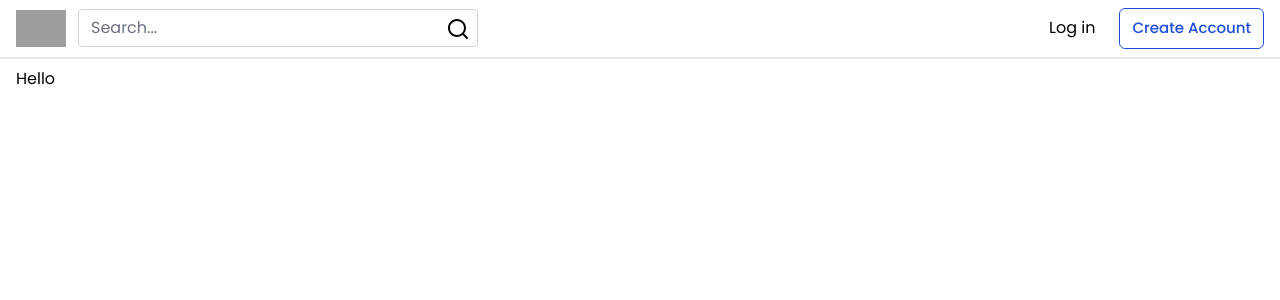
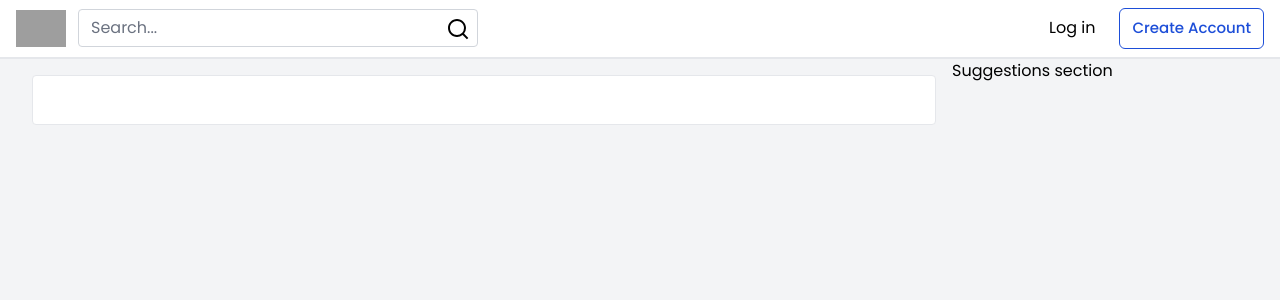
Before and after one commit to coderboy-raiyan/Devto-2.0, a Next.js app: page /createPost in a window 1280 px wide. Shown: the top 300 px of the page. Built offline with nearby package versions, Linux system fonts and the light colour scheme; no server answers; grey boxes are pictures that could not be loaded.

Commit message:
half of create post UI done

```diff
--- a/package.json
+++ b/package.json
@@ -11,6 +11,8 @@
     "@reduxjs/toolkit": "^1.7.1",
     "@tailwindcss/forms": "^0.4.0",
     "axios": "^0.25.0",
+    "draft-js": "^0.11.7",
+    "draftjs-to-html": "^0.9.1",
     "firebase": "^9.6.5",
     "moment": "^2.29.1",
     "moment-timezone": "^0.5.34",
@@ -21,6 +23,8 @@
     "prettier-plugin-tailwindcss": "^0.1.7",
     "react": "17.0.2",
     "react-dom": "17.0.2",
+    "react-draft-wysiwyg": "^1.14.7",
+    "react-html-parser": "^2.0.2",
     "react-icons": "^4.3.1",
     "react-moment": "^1.1.1",
     "react-redux": "^7.2.6"
--- a/pages/createPost/index.js
+++ b/pages/createPost/index.js
@@ -16,8 +16,24 @@ const CreatePost = () => {
         <Header />
       </header>
 
-      <section onClick={() => dispatch(setIsOpen(false))}>
-        <h1 className="p-4 pt-2">Hello</h1>
+      <section
+        className="min-h-screen  bg-gray-100"
+        onClick={() => dispatch(setIsOpen(false))}
+      >
+        {/* editor side */}
+        <div className="grid max-w-3xl grid-cols-1 px-4 md:max-w-6xl md:grid-cols-8 md:px-4 lg:mx-auto lg:max-w-7xl lg:grid-cols-8">
+          <div className="col-span-1 my-4 mx-4 md:col-span-6 lg:col-span-6">
+            {/* editor starts-here */}
+
+            <div className="rounded border bg-white py-6 px-11">
+              <div></div>
+            </div>
+          </div>
+          {/* Editor Suggestions  */}
+          <div className="hidden md:col-span-2 md:inline-grid lg:col-span-2 lg:inline-grid">
+            <h1>Suggestions section</h1>
+          </div>
+        </div>
       </section>
     </>
   );
```
Also changed, not shown: 1 other file (tests, documents, lock files or other folders).
